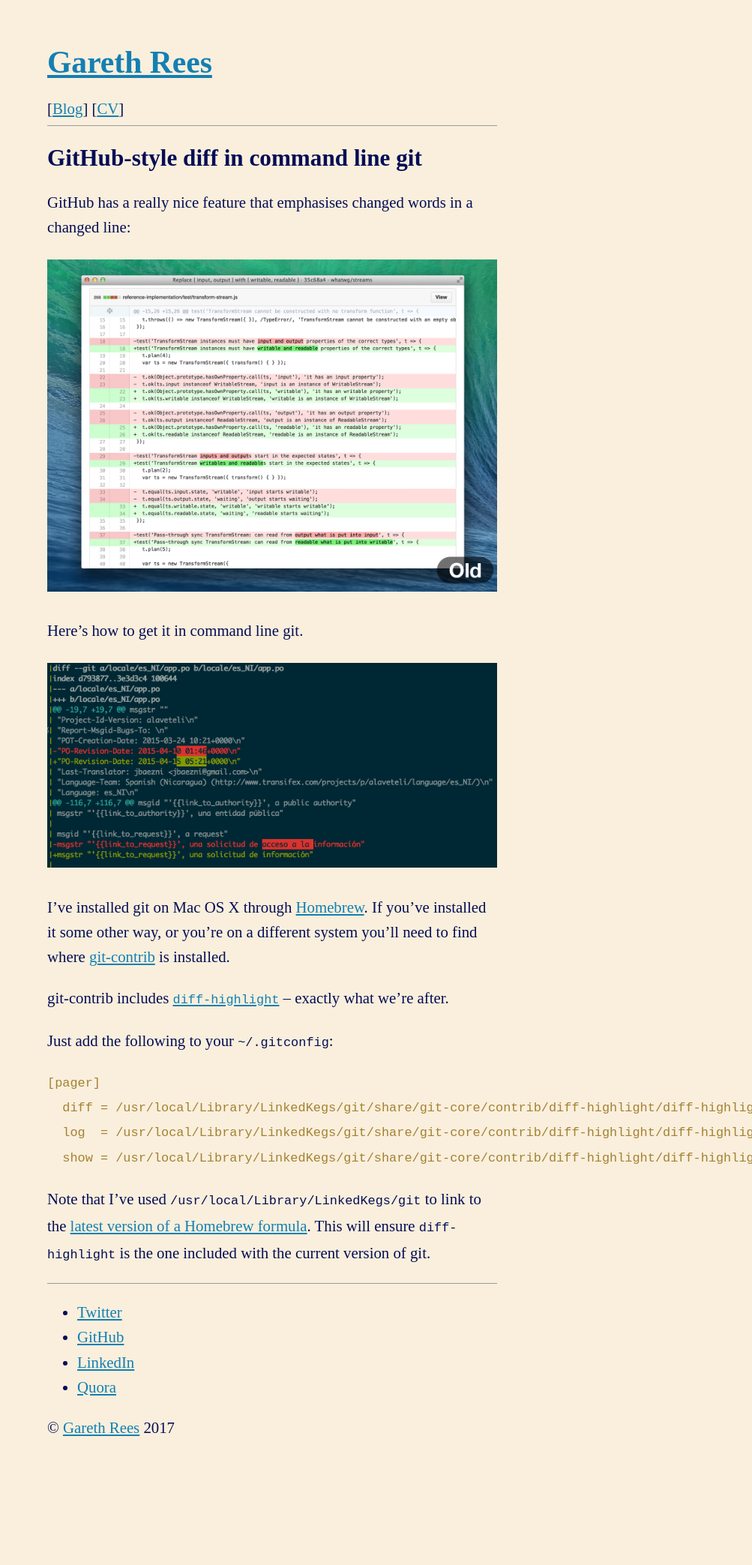
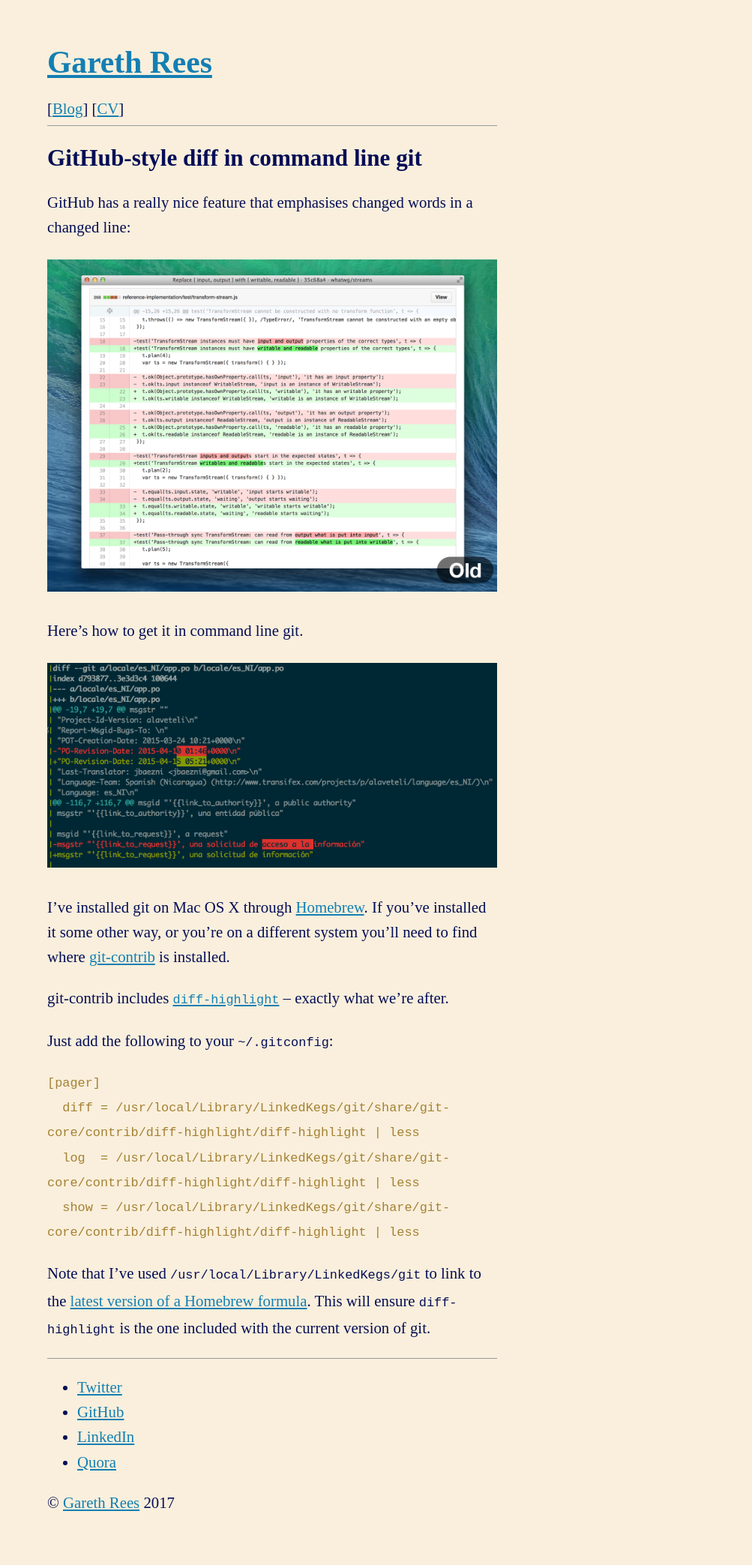
Before and after one commit to garethrees/garethrees.github.com, a Jekyll site: the page built from _posts/2015-04-15-github-style-diff-in-command-line-git.md, in a window 1280 px wide. Shown: the whole page at 75% size, without its empty margins (277-1280 px from the left). Built offline with Jekyll 4.4.1, drawn with Linux system fonts in a browser that asks for light colours; before the commit the page ends 1987 px from its top, so only the background shows below that.

Commit message:
Better on mobile
* Edge padding
* More defined blog list items
* Better image width
* Wrap code blocks

```diff
--- a/_layouts/default.html
+++ b/_layouts/default.html
@@ -22,6 +22,9 @@
       margin: 3.2em auto;
       max-width: 600px;
     }
+    body {
+      padding: 0 1em;
+    }
     a {
       color: #137fb3;
     }
@@ -37,6 +40,7 @@
     img {
       margin: 0.2em auto;
       max-width: 600px;
+      width: 100%;
     }
     blockquote {
       border-left: 6px solid #ecdfc6;
@@ -58,6 +62,7 @@
     }
     pre.highlight {
       color: #a58133;
+      white-space: pre-wrap;
     }
     #banner {
       border-bottom: 1px solid #9999A1;
@@ -73,7 +78,8 @@
       padding-left: 0;
     }
     #blog #posts .post {
-      margin-bottom: 0.2em;
+      margin-bottom: 0.6em;
+      line-height: 1.2em;
     }
     #blog #posts .posted-on {
       display: none;
```
